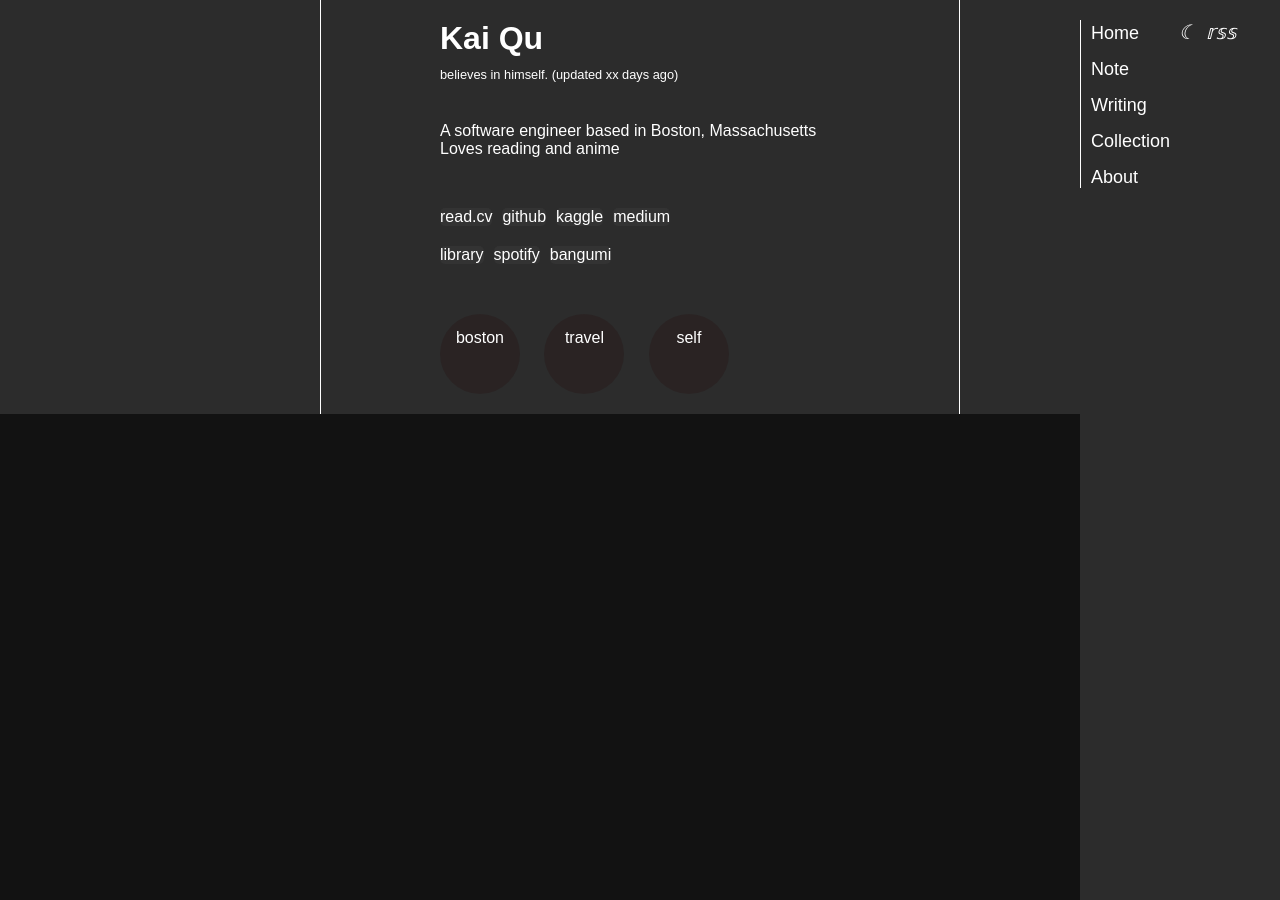
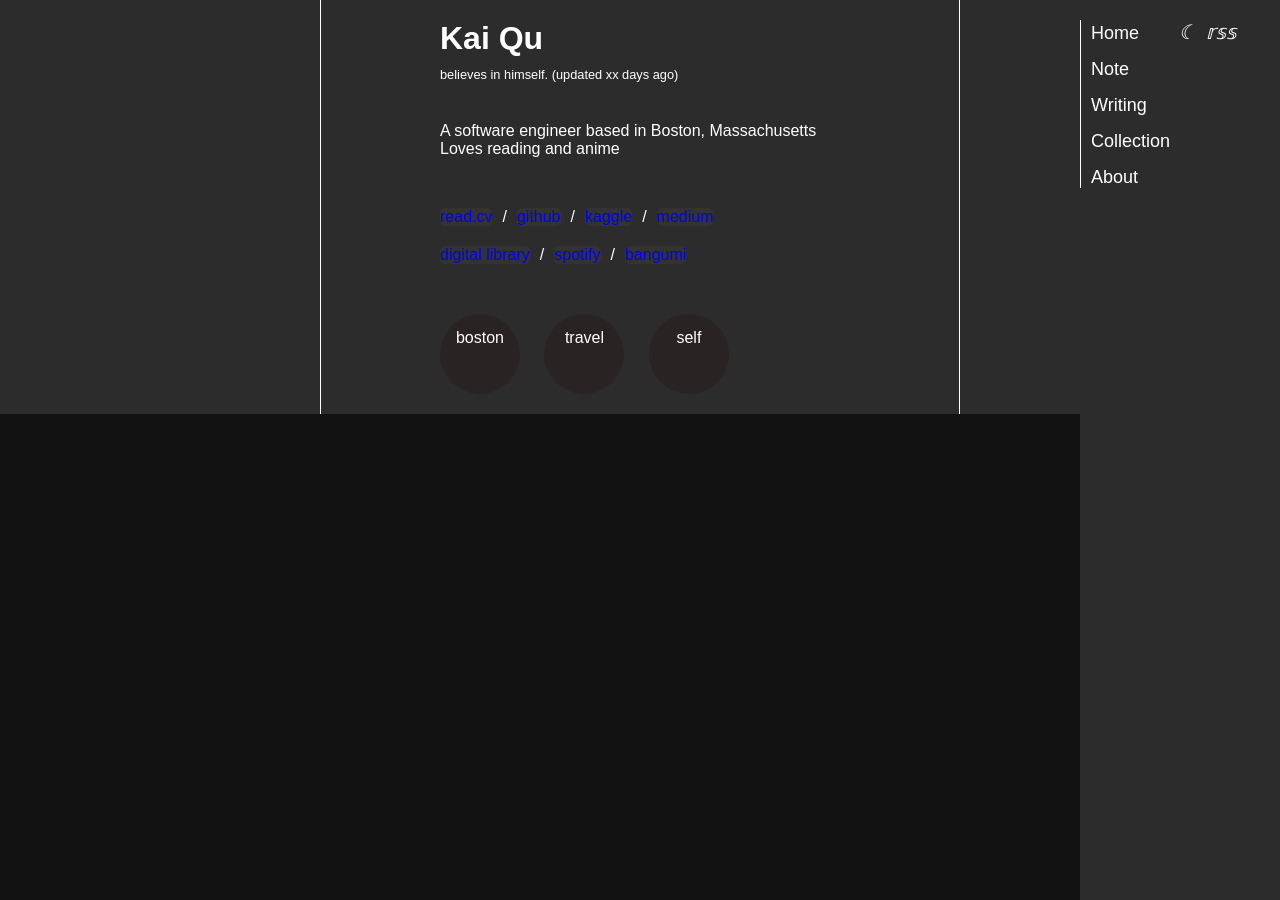
Before and after one commit to faithk7/faithk7.github.io, a Jekyll site: the page built from index.html, in a window 1280 px wide. Built offline with Jekyll 4.4.1, drawn with Linux system fonts in a browser that asks for light colours.

Commit message:
f: add url to social urls and modify the css to get rid of the underline when hovering

```diff
--- a/assets/index.css
+++ b/assets/index.css
@@ -40,6 +40,7 @@
     background-color: #333;
     /* margin: 10px; */
     border-radius: 5px;
+    text-decoration: none;
 }
 
 .c-moment-container {
--- a/index.html
+++ b/index.html
@@ -14,15 +14,16 @@ title: Home
 </div>
 <div class="c-info-card-container">
     <div class="o-info">
-        <a class="o-social">read.cv</a>
-        <a class="o-social">github</a>
-        <a class="o-social">kaggle</a>
-        <a class="o-social">medium</a>
+        <a class="o-social" href="https://read.cv/lastk7" target="_blank">read.cv</a> /
+        <a class="o-social" href="https://github.com/faithk7" target="_blank">github</a> /
+        <a class="o-social" href="https://www.kaggle.com/faithk7" target="_blank">kaggle</a> /
+        <a class="o-social" href="https://medium.com/@kqy7yu" target="_blank">medium</a>
     </div>
     <div class="o-info">
-        <a class="o-social">library</a>
-        <a class="o-social">spotify</a>
-        <a class="o-social">bangumi</a>
+        <a class="o-social" href="#">digital library</a> /
+        <a class="o-social" href="https://open.spotify.com/user/315ytnpf5bjnkst6vx3yu5eo7xxu"
+            target="_blank">spotify</a> /
+        <a class="o-social" href="https://bangumi.tv/user/535734" target="_blank">bangumi</a>
     </div>
 </div>
 <div class="c-moment-container">
```
